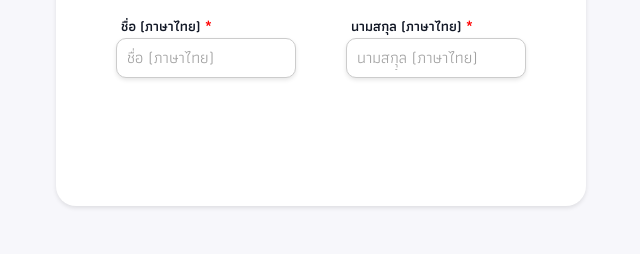
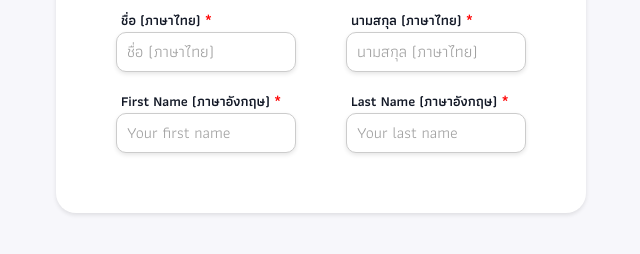
Before and after one commit to suphanatchanlek30/6709616897_LibraryMembershipApplicationForm, a plain HTML site: page index.html in a window 1280 px wide. Shown: the part 444-698 px from the top of the page, without its empty margins (319-959 px from the left). Drawn offline with Linux system fonts and the light colour scheme.

Commit message:
add form_group_english, firstname_english and lastname_english

```diff
--- a/index.html
+++ b/index.html
@@ -9,9 +9,9 @@
         <!-- Link to Fonts -->
         <link rel="preconnect" href="https://fonts.googleapis.com">
         <link rel="preconnect" href="https://fonts.gstatic.com" crossorigin>
-        <link
-            href="https://fonts.googleapis.com/css2?family=Athiti:wght@200;300;400;500;600;700&family=Inter:ital,opsz,wght@0,14..32,100..900;1,14..32,100..900&family=Nunito+Sans:ital,opsz,wght@0,6..12,200..1000;1,6..12,200..1000&family=Nunito:ital,wght@0,200..1000;1,200..1000&display=swap"
-            rel="stylesheet">
+        <link rel="stylesheet"
+            href="https://fonts.googleapis.com/css2?family=Athiti:wght@200;300;400;500;600;700&family=Inter:ital,opsz,wght@0,14..32,100..900;1,14..32,100..900&family=Nunito+Sans:ital,opsz,wght@0,6..12,200..1000;1,6..12,200..1000&family=Nunito:ital,wght@0,200..1000;1,200..1000&display=swap">
+
     </head>
     <body>
         <div class="container">
@@ -27,16 +27,39 @@
                     <div class="form_group_thai">
                         <!-- ชือ ไทย -->
                         <div class="firstname_thai">
-                            <label for="firstname_thai">ชื่อ (ภาษาไทย) <span class="required">*</span></label>
-                            <input type="text" id="firstname_thai" placeholder="ชื่อ (ภาษาไทย)">
+                            <label for="firstname_thai">ชื่อ (ภาษาไทย)
+                                <span class="required">*</span>
+                            </label>
+                            <input type="text" id="firstname_thai" placeholder="ชื่อ (ภาษาไทย)" required>
                         </div>
 
                         <!-- นามสกุล ไทย -->
                         <div class="lastname_thai">
-                            <label for="lastname_thai">นามสกุล (ภาษาไทย) <span class="required">*</span></label>
-                            <input type="text" id="lastname_thai" placeholder="นามสกุุล (ภาษาไทย)">
+                            <label for="lastname_thai">นามสกุล (ภาษาไทย)
+                                <span class="required">*</span>
+                            </label>
+                            <input type="text" id="lastname_thai" placeholder="นามสกุล (ภาษาไทย)" required>
                         </div>
                     </div>
+
+                    <!-- ชือ นามสกุล อังกฤษ -->
+                    <div class="form_group_english">
+                        <!-- ชือ อังกฤษ -->
+                        <div class="firstname_english">
+                            <label for="firstname_english">First Name (ภาษาอังกฤษ)
+                                <span class="required">*</span></label>
+                            <input type="text" id="firstname_english" placeholder="Your first name" required>
+                        </div>
+
+                        <!-- นามสกุล อังกฤษ -->
+                        <div class="lastname_english">
+                            <label for="lastname_english">Last Name (ภาษาอังกฤษ)
+                                <span class="required">*</span>
+                            </label>
+                            <input type="text" id="lastname_english" placeholder="Your last name" required>
+                        </div>
+                    </div>
+
                 </section>
             </form>
         </div>
--- a/styles.css
+++ b/styles.css
@@ -15,7 +15,7 @@ body {
 
 .container {
     max-width: 800px;
-    height: 500px;
+    height: auto;
     margin: 2rem auto;
     padding: 60px;
     padding-top: 30px;
@@ -110,6 +110,60 @@ body {
 }
 /* form_group_thai End */
 
+/* form_group_english Start */
+.form_group_english {
+    justify-content: space-between;
+    display: flex;
+    flex-direction: row;
+    gap: 50px;
+    margin-top: 1rem;
+}
+
+.form_group_english label {
+    margin-left: 5px;
+    font-weight: 600;
+    margin-bottom: 5px;
+    position: relative;
+    padding-right: 10px;
+    font-size: 14px;
+    color: #121826;
+}
+
+.firstname_english,
+.lastname_english {
+    width: 180px;
+    height: auto;
+}
+
+.required {
+    color: #FF0000;
+    font-size: 16px;
+}
+
+.firstname_english input[type="text"],
+.lastname_english input[type="text"] {
+    padding: 10px;
+    width: 180px;
+    border: 1px solid #ccc;
+    border-radius: 10px;
+    font-size: 16px;
+    color: #555963;
+    box-shadow: 0 2px 4px rgba(0, 0, 0, 0.1);
+}
+
+.firstname_english input[type="text"]:focus,
+.lastname_english input[type="text"]:focus {
+    border-color: #a0a5ae;
+    outline: none;
+}
+
+.firstname_english input[type="text"]::placeholder,
+.lastname_english input[type="text"]::placeholder {
+    font-family: "Athiti", sans-serif;
+    color: #A0A0A0;
+    font-size: 16px;
+}
+/* form_group_english End */
 
 /* form_section End */
 /* libraryForm End */
```
